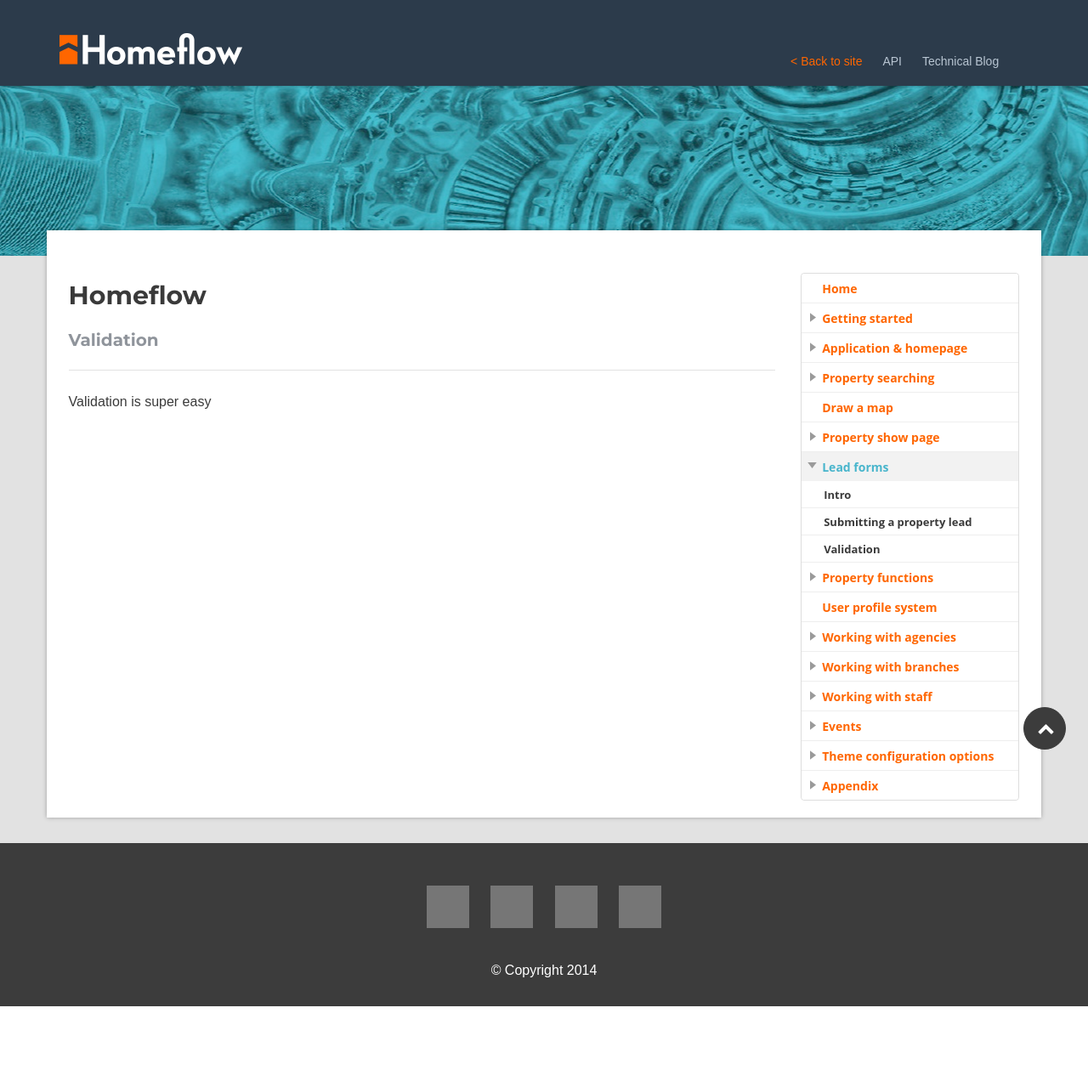
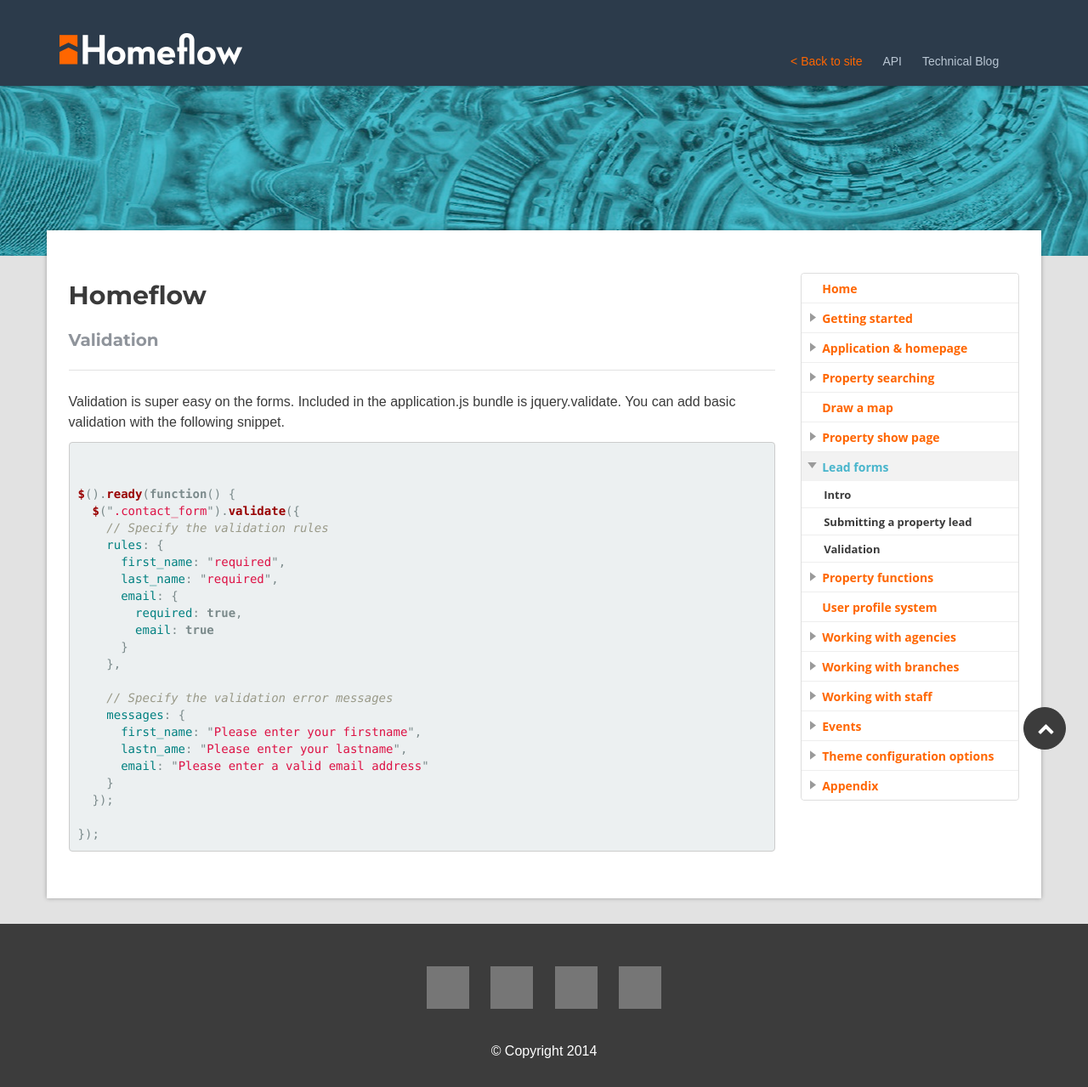
Before and after one commit to homeflow/homeflow.github.io, a Jekyll site: the page built from _posts/lead-forms/2015-02-02-validation.md, in a window 1280 px wide. Shown: the whole page at 85% size. Built offline with Jekyll 4.4.1, drawn with Linux system fonts in a browser that asks for light colours; before the commit the page ends 1184 px from its top, so only the background shows below that; grey boxes are pictures that could not be loaded.

Commit message:
Validation on forms

```diff
--- a/_posts/lead-forms/2015-02-02-validation.md
+++ b/_posts/lead-forms/2015-02-02-validation.md
@@ -4,4 +4,31 @@ title: Validation
 modal-id: validation
 category: lead-forms
 ---
-Validation is super easy
+Validation is super easy on the forms. Included in the application.js bundle is jquery.validate. You can add basic validation with the following snippet.
+
+
+{% highlight javascript %}
+{% raw %}
+$().ready(function() {
+  $(".contact_form").validate({
+    // Specify the validation rules
+    rules: {
+      first_name: "required",
+      last_name: "required",
+      email: {
+        required: true,
+        email: true
+      }
+    },
+
+    // Specify the validation error messages
+    messages: {
+      first_name: "Please enter your firstname",
+      lastn_ame: "Please enter your lastname",
+      email: "Please enter a valid email address"
+    }
+  });
+
+});
+{% endraw %}
+{% endhighlight %}
```
